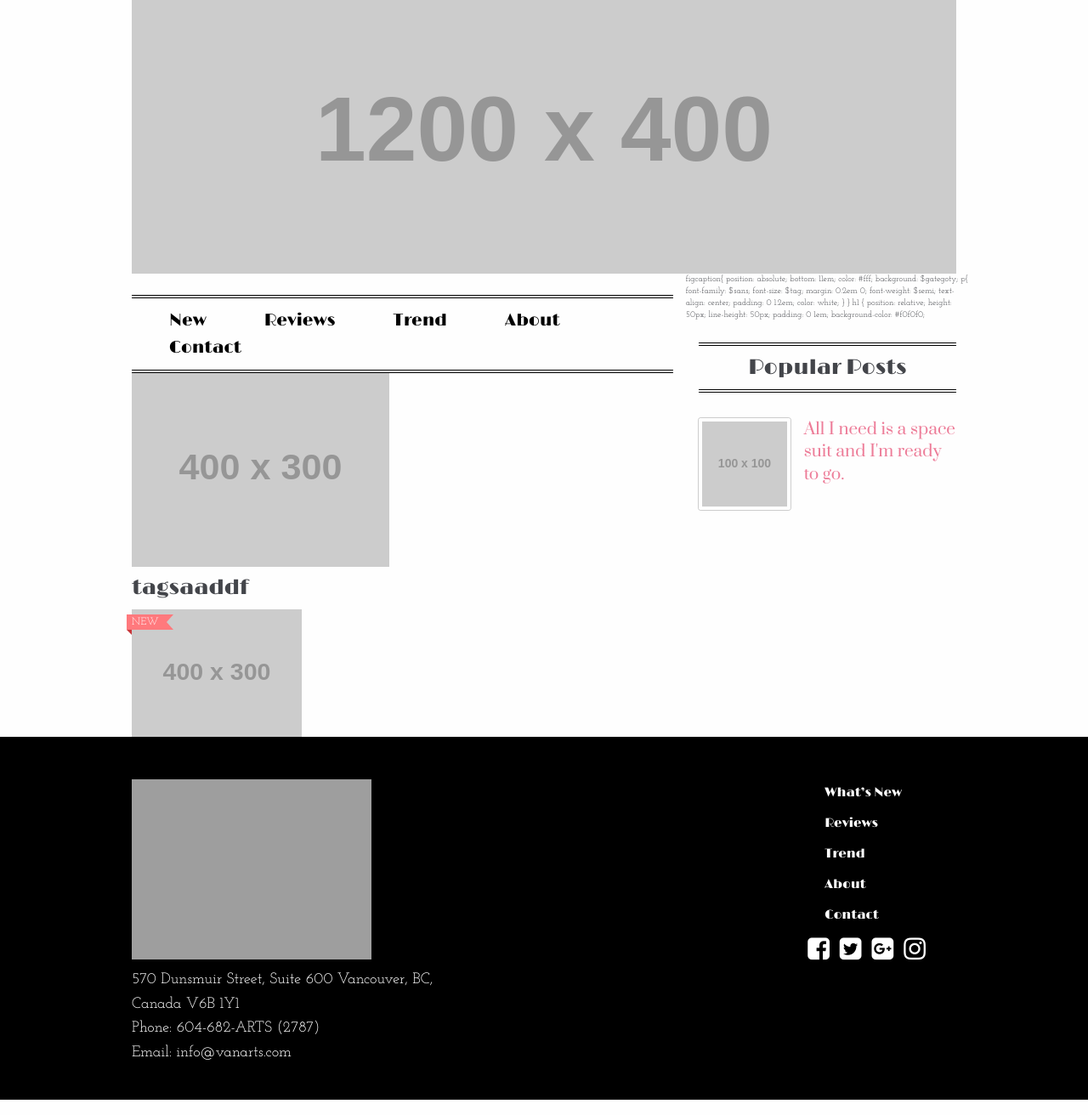
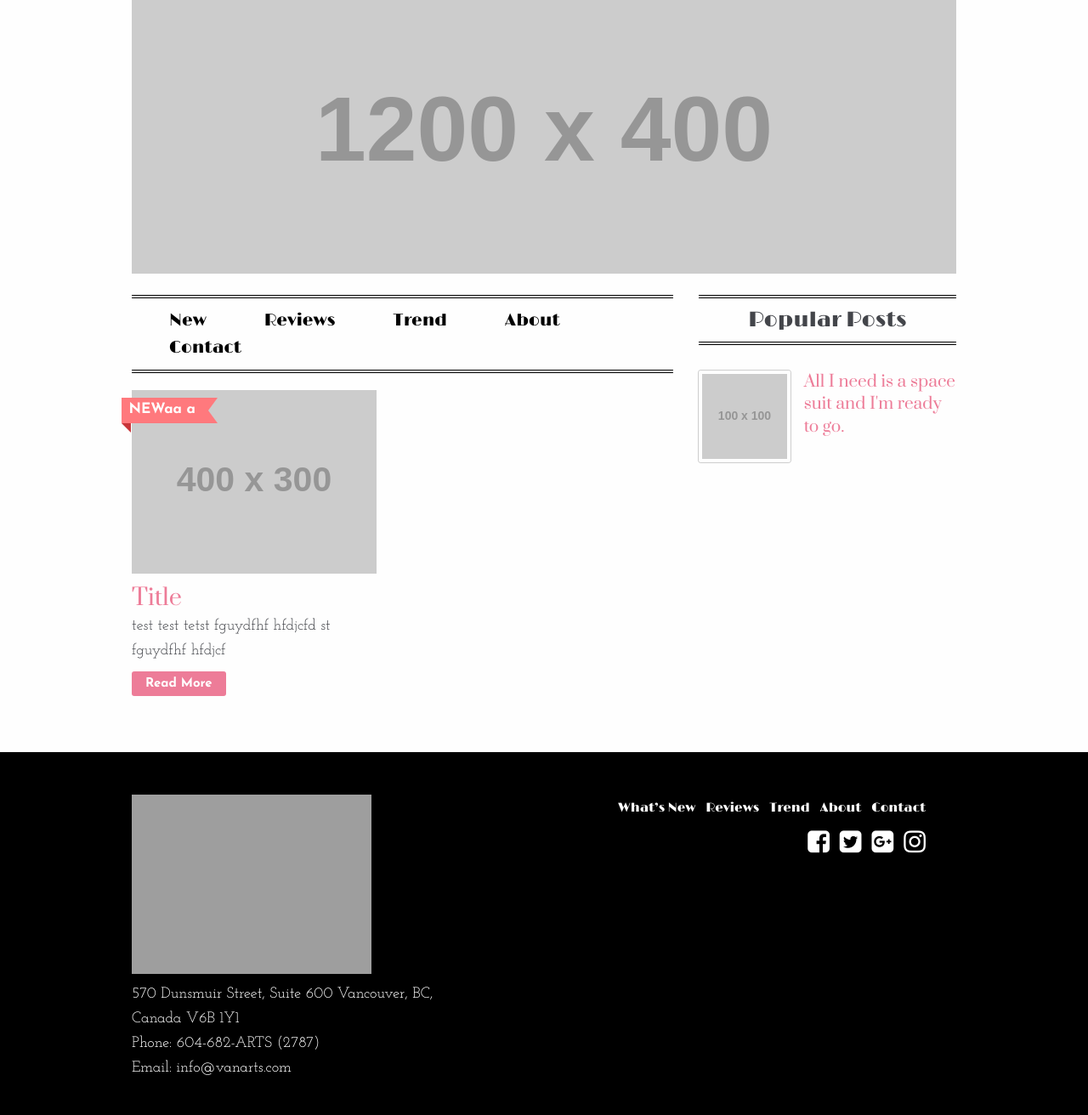
Before and after one commit to ryoko0801/cosmeticblog, a PHP site: page /categorypage.php?category=reviews in a window 1280 px wide. Shown: the part 128-1440 px from the top of the page at 85% size. Run offline with PHP 8.4, Linux system fonts and the light colour scheme; grey boxes labelled with a size stand in for pictures from a placeholder-image service; data that the repository does not hold is empty; some libraries are stand-ins or nearby versions; grey boxes are pictures that could not be loaded.

Commit message:
done the template of the post
category page

```diff
--- a/categorypage.php
+++ b/categorypage.php
@@ -47,44 +47,17 @@ if( $numberOfRows > 0 ){
 						</div>
 					</div>
 					<div class="row">
-						<div class="large-6 columns list-img-tag">
-							<div class="">
-								<img src="http://placehold.it/400x300">
-								<h4>tagsaaddf</h4>
+						<div class="large-6 columns margin-post article">
 								<div class="points">
-								<div>
-									<div class="image"><img src="http://placehold.it/400x300"><span class="point-ribbon point-ribbon-l">NEW</span></div>
-
-									</div>
+									<div class="image"><img src="http://placehold.it/400x300"><span class="point-ribbon point-ribbon-l">NEWaa  a</span></div>
 								</div>
-
-							</div>
+								<h3>Title</h3>
+								<p>test test tetst fguydfhf hfdjcfd st fguydfhf hfdjcf</p>
+								<a class="button more" href='blog-page.php?id=".$id."'>Read More</a>
 						</div>
 						</div>
 					</div><!-- end of large8 section-->
 
-
-					figcaption{
-					position: absolute;
-					bottom: 11em;
-					color: #fff;
-					background: $gategoty;
-					p{
-					font-family: $sans;
-					font-size: $tag;
-					margin: 0.2em 0;
-					font-weight: $semi;
-					text-align: center;
-					padding: 0 1.2em;
-					color: white;
-				}
-			}
-			h1 {
-			position: relative;
-			height: 50px;
-			line-height: 50px;
-			padding: 0 1em;
-			background-color: #f0f0f0;
 
 
 
--- a/css/cmsstyle.css
+++ b/css/cmsstyle.css
@@ -60,7 +60,7 @@ form input, form span {
 /* line 52, ../sass/cmsstyle.scss */
 form [type="submit"] {
   text-align: center;
-  font-size: 1.9em;
+  font-size: 1.8em;
   padding: 0em 1em 0em 1em;
 }
 
@@ -145,7 +145,7 @@ form [type="submit"] {
 }
 /* line 138, ../sass/cmsstyle.scss */
 .cms-post [type="submit"] {
-  font-size: 1.9em;
+  font-size: 1.8em;
   padding: 0.2em 1em 0.2em 1em;
   margin-top: 1em;
 }
@@ -160,7 +160,7 @@ form [type="submit"] {
 
 /* line 151, ../sass/cmsstyle.scss */
 [type="file"] {
-  font-size: 1.9em;
+  font-size: 1.8em;
 }
 
  	/* ==============================
--- a/css/style.css
+++ b/css/style.css
@@ -55,7 +55,7 @@ li {
 
 /* line 36, ../sass/style.scss */
 p {
-  font-size: 1.9em;
+  font-size: 1.8em;
   font-family: "Josefin Slab", serif;
   margin-top: 0.5em;
   color: #43454a;
@@ -79,7 +79,7 @@ h2 {
 /* line 63, ../sass/style.scss */
 h3 {
   font-family: "Prata", serif;
-  font-size: 3em;
+  font-size: 2.7em;
   color: #ed7c98;
 }
 
@@ -133,42 +133,47 @@ h5 {
   margin-top: 2.5em;
 }
 
-/* line 114, ../sass/style.scss */
+/* line 113, ../sass/style.scss */
+.margin-post {
+  margin-top: 2em;
+}
+
+/* line 117, ../sass/style.scss */
 .white {
   color: white;
 }
 
-/* line 115, ../sass/style.scss */
+/* line 118, ../sass/style.scss */
 .primary {
   color: #ed7c98;
 }
 
-/* line 116, ../sass/style.scss */
+/* line 119, ../sass/style.scss */
 .black {
   color: black;
 }
 
-/* line 118, ../sass/style.scss */
+/* line 121, ../sass/style.scss */
 .center {
   text-align: center;
 }
 
-/* line 122, ../sass/style.scss */
+/* line 125, ../sass/style.scss */
 .right {
   float: right;
 }
 
-/* line 124, ../sass/style.scss */
+/* line 127, ../sass/style.scss */
 .left {
   float: left;
 }
 
-/* line 126, ../sass/style.scss */
+/* line 129, ../sass/style.scss */
 .full {
   width: 100%;
 }
 
-/* line 128, ../sass/style.scss */
+/* line 131, ../sass/style.scss */
 .cf:before,
 .cf:after {
   content: " ";
@@ -177,12 +182,12 @@ h5 {
   /* 2 */
 }
 
-/* line 133, ../sass/style.scss */
+/* line 136, ../sass/style.scss */
 .cf:after {
   clear: both;
 }
 
-/* line 136, ../sass/style.scss */
+/* line 139, ../sass/style.scss */
 .margin-auto {
   margin: 0 auto;
 }
@@ -190,7 +195,7 @@ h5 {
 /*********************************************************/
 /*header Navigation*/
 /*********************************************************/
-/* line 144, ../sass/style.scss */
+/* line 149, ../sass/style.scss */
 .logo {
   position: absolute;
   top: 22px;
@@ -198,30 +203,30 @@ h5 {
   width: 20%;
 }
 
-/* line 150, ../sass/style.scss */
+/* line 155, ../sass/style.scss */
 .bottom-line {
   border-bottom: 4px black double;
   border-top: 4px black double;
 }
 
-/* line 155, ../sass/style.scss */
+/* line 160, ../sass/style.scss */
 .top-nav ul {
   display: table;
   margin: 0 auto;
   padding: 1em;
 }
-/* line 161, ../sass/style.scss */
+/* line 166, ../sass/style.scss */
 .top-nav li {
   display: table-cell;
   float: left;
 }
 @media all and (max-width: 550px) {
-  /* line 161, ../sass/style.scss */
+  /* line 166, ../sass/style.scss */
   .top-nav li {
     float: none;
   }
 }
-/* line 167, ../sass/style.scss */
+/* line 172, ../sass/style.scss */
 .top-nav li a {
   font-family: "Limelight", cursive;
   font-size: 2em;
@@ -229,13 +234,13 @@ h5 {
   margin: 1.2em;
   padding: 0.5em;
 }
-/* line 176, ../sass/style.scss */
+/* line 181, ../sass/style.scss */
 .top-nav li a:hover {
   color: #ed7c98;
   padding: 0.5em;
 }
 
-/* line 185, ../sass/style.scss */
+/* line 190, ../sass/style.scss */
 .logo {
   width: 8em;
   position: absolute;
@@ -246,7 +251,7 @@ h5 {
 /*********************************************************/
 /*HERO AREA*/
 /*********************************************************/
-/* line 196, ../sass/style.scss */
+/* line 201, ../sass/style.scss */
 .head-back {
   background-image: url("../images/home/hero.jpg");
   background-repeat: no-repeat;
@@ -257,13 +262,13 @@ h5 {
   /*more then the tablet size*/
 }
 @media all and (min-width: 55em) {
-  /* line 196, ../sass/style.scss */
+  /* line 201, ../sass/style.scss */
   .head-back {
     min-height: 75em;
   }
 }
 
-/* line 213, ../sass/style.scss */
+/* line 218, ../sass/style.scss */
 .hero-logo {
   width: 90%;
   margin-top: 23em;
@@ -272,53 +277,37 @@ h5 {
 /*********************************************************/
 /*category*/
 /*********************************************************/
-/* .list-img-tag{
-	position: relative;
-	figcaption{
-		position: absolute;
-		bottom: 11em;
-		color: #fff;
-		background: $gategoty;
-		p{
-			font-family: $sans;
-			font-size: $tag;
-			margin: 0.2em 0;
-			font-weight: $semi;
-			text-align: center;
-			padding: 0 1.2em;
-			color: white;
-		}
-	}
-} */
-/* line 243, ../sass/style.scss */
+/* TAG for image */
+/* line 230, ../sass/style.scss */
 .points > div {
   display: inline-block;
-  width: 200px;
+  width: 95%;
   margin-right: 15px;
   vertical-align: top;
 }
 
-/* line 249, ../sass/style.scss */
+/* line 236, ../sass/style.scss */
 .points p {
   margin: 1em 0;
 }
 
-/* σà▒ΘÇÜ */
-/* line 253, ../sass/style.scss */
+/* line 239, ../sass/style.scss */
 .points .image {
   position: relative;
 }
 
 /* ΓæñΓæÑribbon */
-/* line 257, ../sass/style.scss */
+/* line 243, ../sass/style.scss */
 .point-ribbon {
   position: absolute;
   background: #FF797D;
-  font-size: 12px;
+  font-size: 1.7em;
+  font-family: "Josefin Sans", sans-serif;
+  font-weight: 700;
   color: #fff;
 }
 
-/* line 263, ../sass/style.scss */
+/* line 251, ../sass/style.scss */
 .point-ribbon:before {
   position: absolute;
   content: " ";
@@ -326,7 +315,7 @@ h5 {
   width: 0;
 }
 
-/* line 269, ../sass/style.scss */
+/* line 257, ../sass/style.scss */
 .point-ribbon:after {
   position: absolute;
   content: " ";
@@ -335,97 +324,120 @@ h5 {
 }
 
 /* Γæñribbon-l */
-/* line 276, ../sass/style.scss */
+/* line 264, ../sass/style.scss */
 .point-ribbon-l {
-  top: .5em;
-  left: -6px;
-  height: 1.5em;
-  line-height: 1.5;
+  top: 0.5em;
+  left: -12px;
+  height: 1.78em;
+  line-height: 1.7;
   padding-left: .5em;
 }
 
-/* line 283, ../sass/style.scss */
+/* line 271, ../sass/style.scss */
 .point-ribbon-l:before {
   left: 0;
   top: 100%;
-  border-top: 6px solid #C83539;
-  border-left: 6px solid transparent;
+  border-top: .7em solid #C83539;
+  border-left: .7em solid transparent;
+}
+
+/* line 277, ../sass/style.scss */
+.point-ribbon-l:after {
+  left: 100%;
+  bottom: -0.0em;
+  border: .9em solid #FF797D;
+  border-right: .7em solid transparent;
+}
+
+/* line 284, ../sass/style.scss */
+.article h3 {
+  margin: 0em;
+}
+/* line 285, ../sass/style.scss */
+.article img {
+  margin-bottom: 1em;
+}
+/* line 286, ../sass/style.scss */
+.article p {
+  margin: 0em 0em 0.5em 0em;
 }
 
 /* line 289, ../sass/style.scss */
-.point-ribbon-l:after {
-  left: 100%;
-  bottom: 0;
-  border: .8em solid #FF797D;
-  border-right: .7em solid transparent;
+.button.more {
+  font-size: 1.5em;
+  font-family: "Josefin Sans", sans-serif;
+  font-weight: 700;
+  color: white;
+  padding: 0.4em 1em;
 }
 
 /*********************************************************/
 /*footer*/
 /*********************************************************/
 /*footer*/
-/* line 301, ../sass/style.scss */
+/* line 304, ../sass/style.scss */
 .footer-back {
   background-color: black;
   padding-top: 3em;
+  margin-top: 5em;
 }
 
-/* line 306, ../sass/style.scss */
+/* line 310, ../sass/style.scss */
 .foot-nav {
   margin-bottom: 4em;
 }
-/* line 308, ../sass/style.scss */
+/* line 312, ../sass/style.scss */
 .foot-nav img {
   width: 60%;
   margin: 2em 0em 1em 0em;
 }
-/* line 312, ../sass/style.scss */
+/* line 316, ../sass/style.scss */
 .foot-nav p {
   color: white;
   margin: 0em;
   font-size: 1.8em;
 }
 
-/* line 318, ../sass/style.scss */
+/* line 322, ../sass/style.scss */
 .foot-bar {
   color: white;
   margin-right: 1.2em;
   padding: 1.8em;
 }
 
-/* line 324, ../sass/style.scss */
+/* line 328, ../sass/style.scss */
 .nav-icon
 i {
   margin: 0.2em;
 }
-/* line 327, ../sass/style.scss */
+/* line 331, ../sass/style.scss */
 .nav-icon
 i:hover {
   color: #ed7c98;
 }
 
-/* line 333, ../sass/style.scss */
+/* line 337, ../sass/style.scss */
 .foot-nav-item li {
   padding: 0.6em;
 }
-/* line 335, ../sass/style.scss */
+/* line 339, ../sass/style.scss */
 .foot-nav-item li a {
   color: white;
   font-family: "Limelight", cursive;
   font-size: 1.5em;
 }
-/* line 340, ../sass/style.scss */
+/* line 344, ../sass/style.scss */
 .foot-nav-item li a:hover {
   color: #ed7c98;
 }
 
 /*form for contact*/
-/* line 348, ../sass/style.scss */
+/* line 352, ../sass/style.scss */
 .contact-form textarea {
   height: 7em;
   margin-bottom: 2em;
 }
-/* line 350, ../sass/style.scss */
+/* line 354, ../sass/style.scss */
 .contact-form label {
   color: white;
   margin-top: 1em;
@@ -433,7 +445,7 @@ i:hover {
   font-size: 1.5em;
 }
 
-/* line 353, ../sass/style.scss */
+/* line 357, ../sass/style.scss */
 [type="submit"] {
   font-family: "Prata", serif;
   font-size: 1.8em;
@@ -446,20 +458,20 @@ i:hover {
 /*Cms*/
 /*********************************************************/
 /*LOGIN*/
-/* line 374, ../sass/style.scss */
+/* line 378, ../sass/style.scss */
 .login_container {
   background-color: #ffcac2;
   padding: 5em 0em;
   margin-top: 12em;
 }
-/* line 378, ../sass/style.scss */
+/* line 382, ../sass/style.scss */
 .login_container p {
   font-size: 5em;
   font-family: "Limelight", cursive;
   color: #ed7c98;
 }
 
-/* line 385, ../sass/style.scss */
+/* line 389, ../sass/style.scss */
 .cms-back {
   background-image: url("../images/cms/back.jpg");
   background-repeat: no-repeat;
@@ -467,24 +479,24 @@ i:hover {
   background-size: cover;
 }
 
-/* line 395, ../sass/style.scss */
+/* line 399, ../sass/style.scss */
 .cms-nav li {
   padding: 2em 0em;
   background-color: #ffcac2;
 }
-/* line 398, ../sass/style.scss */
+/* line 402, ../sass/style.scss */
 .cms-nav li a {
   font-family: "Limelight", cursive;
   font-size: 2em;
   color: black;
   padding: 0.3em;
 }
-/* line 405, ../sass/style.scss */
+/* line 409, ../sass/style.scss */
 .cms-nav li a:hover {
   color: #ed7c98;
 }
 
-/* line 411, ../sass/style.scss */
+/* line 415, ../sass/style.scss */
 th {
   background-color: #ed7c98;
   color: white;
@@ -494,53 +506,53 @@ th {
   font-size: 1.5em;
 }
 
-/* line 419, ../sass/style.scss */
+/* line 423, ../sass/style.scss */
 td {
   border: 1px solid;
 }
 
-/* line 422, ../sass/style.scss */
+/* line 426, ../sass/style.scss */
 td:nth-child(2) {
   width: 10%;
 }
 
-/* line 423, ../sass/style.scss */
+/* line 427, ../sass/style.scss */
 td:nth-child(3) {
   width: 20%;
 }
 
-/* line 424, ../sass/style.scss */
+/* line 428, ../sass/style.scss */
 td:nth-child(4) {
   width: 40%;
 }
 
-/* line 425, ../sass/style.scss */
+/* line 429, ../sass/style.scss */
 td:nth-child(5) {
   width: 15%;
 }
 
-/* line 426, ../sass/style.scss */
+/* line 430, ../sass/style.scss */
 td:nth-child(6) {
   width: 15%;
 }
 
-/* line 427, ../sass/style.scss */
+/* line 431, ../sass/style.scss */
 td:nth-child(7) {
   width: 10%;
 }
 
-/* line 428, ../sass/style.scss */
+/* line 432, ../sass/style.scss */
 .list {
   font-family: "Prata", serif;
   font-size: 1.6em;
 }
 
-/* line 432, ../sass/style.scss */
+/* line 436, ../sass/style.scss */
 .small {
   width: 100%;
 }
 
-/* line 435, ../sass/style.scss */
+/* line 439, ../sass/style.scss */
 .table-date {
   font-size: 1.3em;
   font-family: "Josefin Sans", sans-serif;
@@ -553,7 +565,7 @@ td:nth-child(7) {
 /*********************************************************/
 /*Controll jquery class*/
 /*********************************************************/
-/* line 447, ../sass/style.scss */
+/* line 451, ../sass/style.scss */
 .hide {
   display: none;
 }
--- a/partials/footer.php
+++ b/partials/footer.php
@@ -13,13 +13,13 @@
        		<div class="medium-6 large-6 columns">
 
        			<div class="foot-bar right">
-       				<ul class="">
+       				<ul class="right">
        					<ul class="foot-nav-item">
-                    <li><a href="#">What’s New</a></li>
-                    <li><a href="categorypage.php?category=reviews">Reviews</a></li>
-                    <li><a href="categorypage.php?category=trend">Trend</a></li>
-                    <li><a href="about.php">About</a></li>
-                    <li><a href="contact.php">Contact</a></li>
+                    <li class="left"><a href="#">What’s New</a></li>
+                    <li class="left"><a href="categorypage.php?category=reviews">Reviews</a></li>
+                    <li class="left"><a href="categorypage.php?category=trend">Trend</a></li>
+                    <li class="left"><a href="about.php">About</a></li>
+                    <li class="left"><a href="contact.php">Contact</a></li>
                 </ul>
               </ul>
 
--- a/sass/partials/_config.scss
+++ b/sass/partials/_config.scss
@@ -43,7 +43,7 @@ $bold: 700;
 // base config fonts size
 //to make 1em to 10px
 $baseSize: 62.5%;
-$text: 1.9em;
+$text: 1.8em;
 $title: 5.6em;
 $date: 2em;
 $tag: 2em;
@@ -55,7 +55,7 @@ $h1_size: 6em;
 //h2 size
 $h2_size: 4em;
 //h1 size
-$h3_size: 3em;
+$h3_size: 2.7em;
 //h4 size
 $h4_size: 2.5em;
 //h4 size
--- a/sass/style.scss
+++ b/sass/style.scss
@@ -110,6 +110,9 @@
 .margin-menu-btm{
 	margin-top: 2.5em;
 }
+.margin-post{
+	margin-top: 2em;
+}
 
 .white{color: white;}
 .primary{color: $primary;}
@@ -136,6 +139,8 @@
 .margin-auto {
 	margin: 0 auto;
 }
+
+
 
 
 /*********************************************************/
@@ -221,35 +226,16 @@ display:block;
 /*********************************************************/
 			/*category*/
 /*********************************************************/
-//to set the category tag on the image(figure)
-/* .list-img-tag{
-	position: relative;
-	figcaption{
-		position: absolute;
-		bottom: 11em;
-		color: #fff;
-		background: $gategoty;
-		p{
-			font-family: $sans;
-			font-size: $tag;
-			margin: 0.2em 0;
-			font-weight: $semi;
-			text-align: center;
-			padding: 0 1.2em;
-			color: white;
-		}
-	}
-} */
+/* TAG for image */
 .points > div {
 	display: inline-block;
- width: 200px;
+	width: 95%;
 	margin-right: 15px;
 	vertical-align: top;
 }
 .points p {
 	margin: 1em 0;
 }
-/* 共通 */
 .points .image {
 	position: relative;
 }
@@ -257,7 +243,9 @@ display:block;
 .point-ribbon {
 	position: absolute;
 	background: #FF797D;
- font-size: 12px;
+	font-size: 1.7em;
+	font-family:$sans;
+	font-weight: $bold;
 	color: #fff;
 }
 .point-ribbon:before {
@@ -274,24 +262,39 @@ display:block;
 }
 /* ⑤ribbon-l */
 .point-ribbon-l {
- top: .5em;
- left: -6px;
- height: 1.5em;
- line-height: 1.5;
+	top: 0.5em;
+	left: -12px;
+	height: 1.78em;
+	line-height: 1.7;
 	padding-left: .5em;
 }
 .point-ribbon-l:before {
 	left: 0;
 	top: 100%;
- border-top:6px solid #C83539;
- border-left:6px solid transparent;
+	border-top:.7em solid #C83539;
+	border-left:.7em solid transparent;
 }
 .point-ribbon-l:after {
 	left: 100%;
- bottom: 0;
- border:.8em solid #FF797D;
+	bottom: -0.0em;
+	border: .9em solid #FF797D;
 	border-right:.7em solid transparent;
 }
+.article {
+	h3{margin: 0em;}
+	img{margin-bottom: 1em;}
+	p{ margin: 0em 0em 0.5em 0em;}
+}
+
+.button.more {
+	font-size: 1.5em;
+	font-family:$sans;
+	font-weight: $bold;
+	color: white;
+	padding: 0.4em 1em;
+}
+
+
 
 /*********************************************************/
 			/*footer*/
@@ -301,6 +304,7 @@ display:block;
 .footer-back{
 	background-color: black;
 	padding-top: 3em;
+	margin-top: 5em;
 }
 
 .foot-nav{
```
Lines whose indentation alone changed are shown as unchanged.
